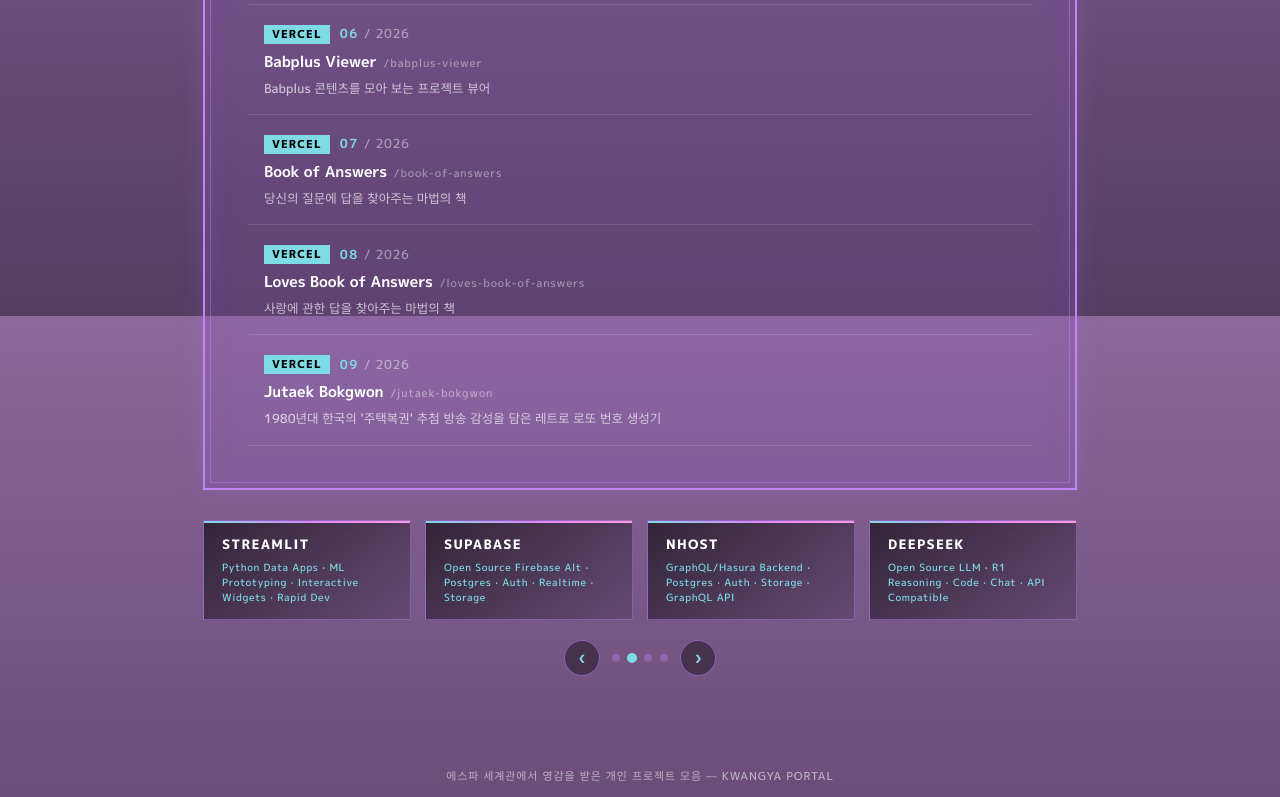
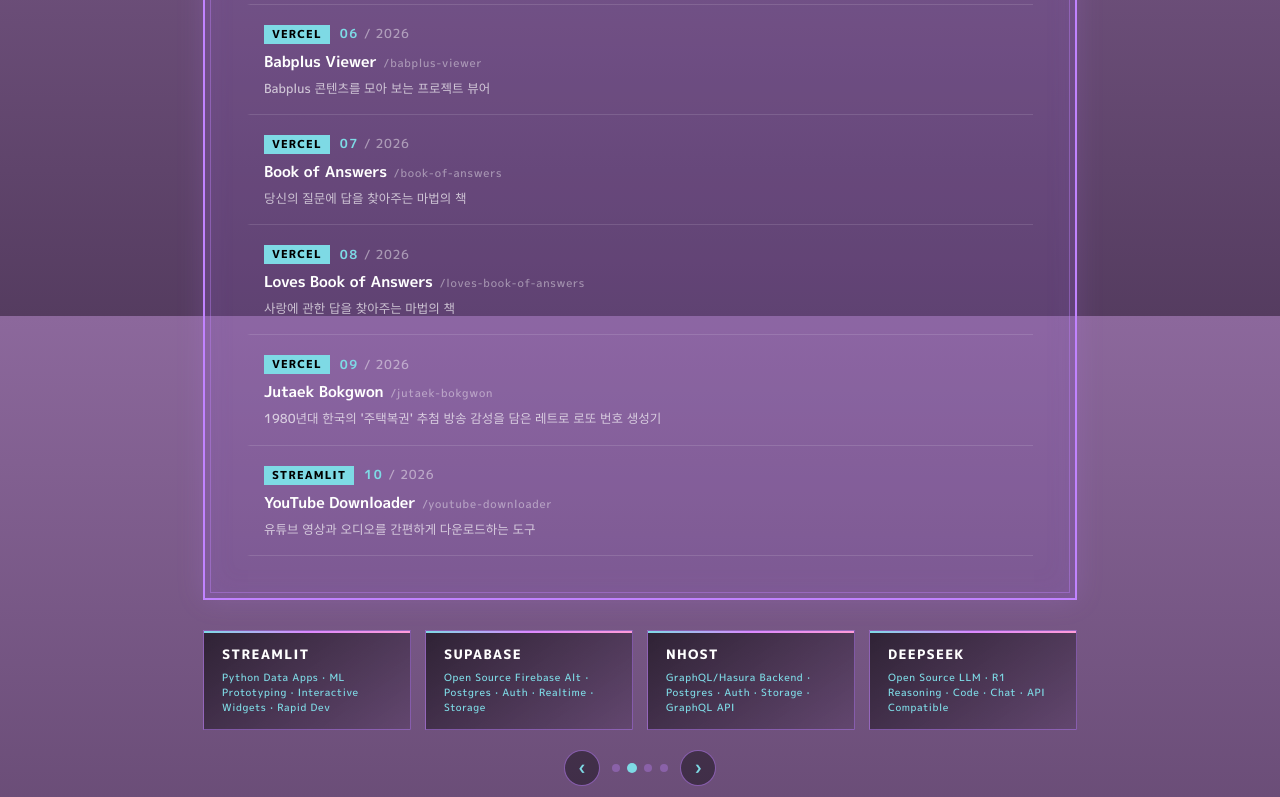
Before and after one commit to typ0307/typ0307.github.io, a React (Vite) app: page / in a window 1280 px wide. Shown: the part 1284-2081 px from the top of the page. Built offline with nearby package versions, Linux system fonts and the light colour scheme.

Commit message:
Add youtube-downloader project to portfolio

```diff
--- a/src/App.jsx
+++ b/src/App.jsx
@@ -91,6 +91,16 @@
     appUrl: "https://jutaekbokgwon.vercel.app/",
     repoUrl: "https://github.com/typ0307/jutaek-bokgwon",
     accent: "orange",
+  },
+  {
+    name: "youtube-downloader",
+    label: "YouTube Downloader",
+    category: "STREAMLIT",
+    index: "10",
+    description: "유튜브 영상과 오디오를 간편하게 다운로드하는 도구",
+    appUrl: "https://youtube-downloader-aespa.streamlit.app/",
+    repoUrl: "https://github.com/typ0307/youtube-downloader",
+    accent: "red",
   },
 ];
 
--- a/src/styles.css
+++ b/src/styles.css
@@ -531,6 +531,10 @@
   --accent: var(--orange);
 }
 
+.accent-red {
+  --accent: #ff4757;
+}
+
 /* ---------- 빈 상태 ---------- */
 
 .empty-state {
```
